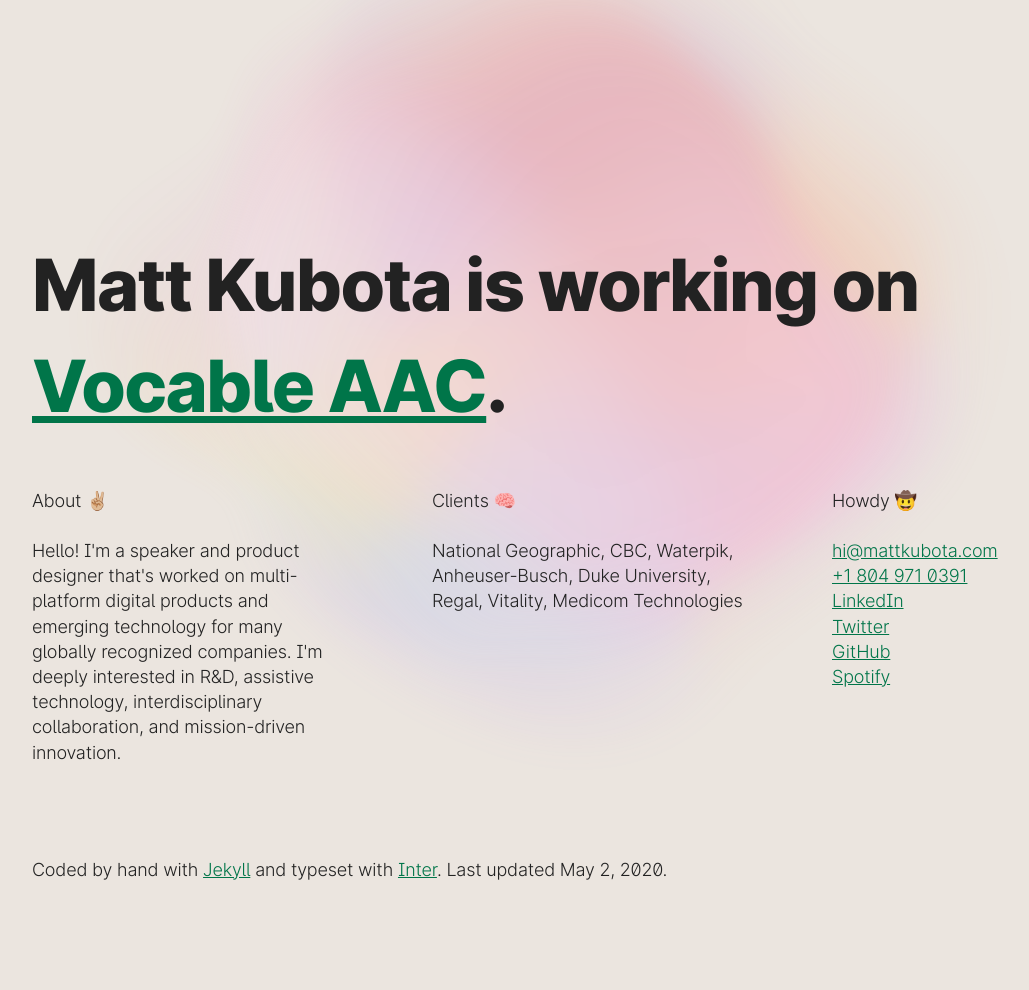
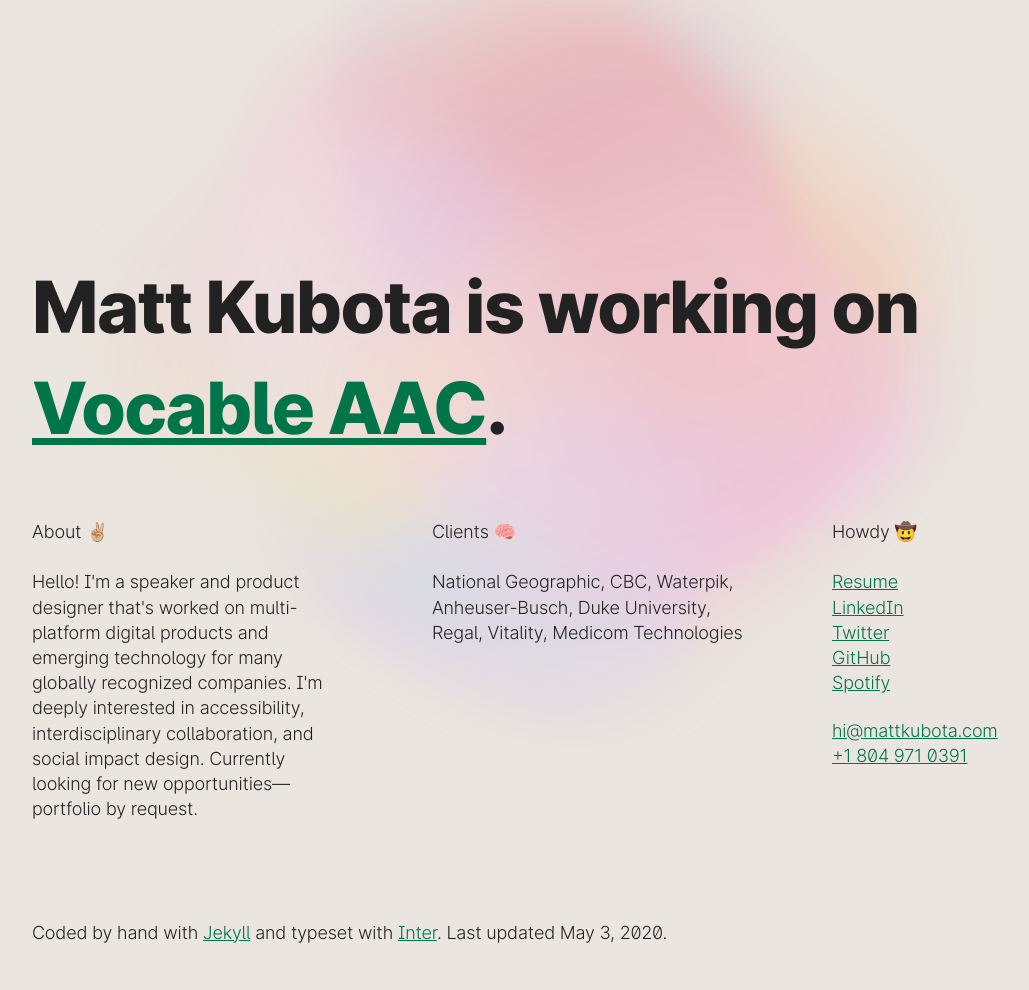
Before and after one commit to mattkubota/mattkubota.com, a Jekyll site: the page built from index.md, in a window 1280 px wide. Shown: the whole page, without its empty margins (32-1061 px from the left). Built offline with Jekyll 4.4.1, drawn with Linux system fonts in a browser that asks for light colours; before the commit the page ends 927 px from its top, so only the background shows below that.

Commit message:
updated about, added resume, updated date

```diff
--- a/_layouts/default.html
+++ b/_layouts/default.html
@@ -25,10 +25,10 @@
     <meta charset="utf-8">
     <meta name="viewport" content="width=device-width, initial-scale=1.0">
     <title>Matt Kubota</title>
-    <meta name="description" content="Matt Kubota is a product designer based in San Francisco, California, and deeply interested in emerging technology, accessibility, and social impact.">
+    <meta name="description" content="Matt Kubota is a product designer based in San Francisco, California, and deeply interested in emerging technology, accessibility, and social impact design.">
     <meta name="keywords" content="Matt Kubota, Product Designer, UX, UI, User Experience, User Interface, Interaction Designer, Graphic Designer, Designer, Design, NC State">
     <meta property="og:title" content="Matt Kubota">
-    <meta property="og:description" content="Matt Kubota is a product designer based in San Francisco, California, and deeply interested in emerging technology, accessibility, and social impact.">
+    <meta property="og:description" content="Matt Kubota is a product designer based in San Francisco, California, and deeply interested in emerging technology, accessibility, and social impact design.">
     <meta property="og:image" content="https://mattkubota.com/assets/images/matt-kubota.jpg">
     <meta property="og:url" content="https://mattkubota.com/">
     <meta property="og:image:type" content="image/jpg">
--- a/index.md
+++ b/index.md
@@ -13,7 +13,7 @@
   </header>
   <section class="item-2">
     <h2 class="font-size--default">About <span aria-hidden="true">✌🏼</span></h2>
-    <p class="font-size--default">Hello! I'm a speaker and product designer that's worked on multi-platform digital products and emerging technology for many globally recognized companies. I'm deeply interested in R&D, assistive technology, interdisciplinary collaboration, and mission-driven innovation.</p>
+    <p class="font-size--default">Hello! I'm a speaker and product designer that's worked on multi-platform digital products and emerging technology for many globally recognized companies. I'm deeply interested in accessibility, interdisciplinary collaboration, and social impact design. Currently looking for new opportunities—portfolio by request.</p>
   </section>
   <section class="item-3">
     <h2 class="font-size--default">Clients <span aria-hidden="true">🧠</span></h2>
@@ -22,16 +22,18 @@
   <section class="item-4">
     <h2 class="font-size--default">Howdy <span aria-hidden="true">🤠</span></h2>
     <ul class="font-size--default">
-      <li><a href="mailto:hi@mattkubota.com" target="_blank">hi@mattkubota.com</a></li>
-      <li><a href="tel:+1-804-971-0391">+1 804 971 0391</a></li>
+      <li><a href="https://mattkubota.com/assets/files/resume.pdf" target="_blank">Resume</a></li>
       <li><a href="https://www.linkedin.com/in/mattkubota/" target="_blank">LinkedIn</a></li>
       <li><a href="https://twitter.com/mattkubota" target="_blank">Twitter</a></li>
       <li><a href="https://github.com/mattkubota" target="_blank">GitHub</a></li>
       <li><a href="https://open.spotify.com/playlist/2mv9IzC6od9rSVMfnPQl87?si=Drkmw4mhRpeEd27yunwbxw" target="_blank">Spotify</a></li>
+      <br>
+      <li><a href="mailto:hi@mattkubota.com" target="_blank">hi@mattkubota.com</a></li>
+      <li><a href="tel:+1-804-971-0391">+1 804 971 0391</a></li>
     </ul>
   </section>
   <footer class="item-5">
-    <p>Coded by hand with <a href="https://jekyllrb.com/" target="_blank">Jekyll</a> and typeset with <a href="https://rsms.me/inter/" target="_blank">Inter</a>. Last updated May 2, 2020.</p>
+    <p>Coded by hand with <a href="https://jekyllrb.com/" target="_blank">Jekyll</a> and typeset with <a href="https://rsms.me/inter/" target="_blank">Inter</a>. Last updated May 3, 2020.</p>
     <!-- {% for item in site.data.navigation %}
       <a href="{{ item.link }}" {% if page.url == item.link %}class="current"{% endif %}>
         {{ item.name }}
```
Also changed, not shown: 1 other file.
